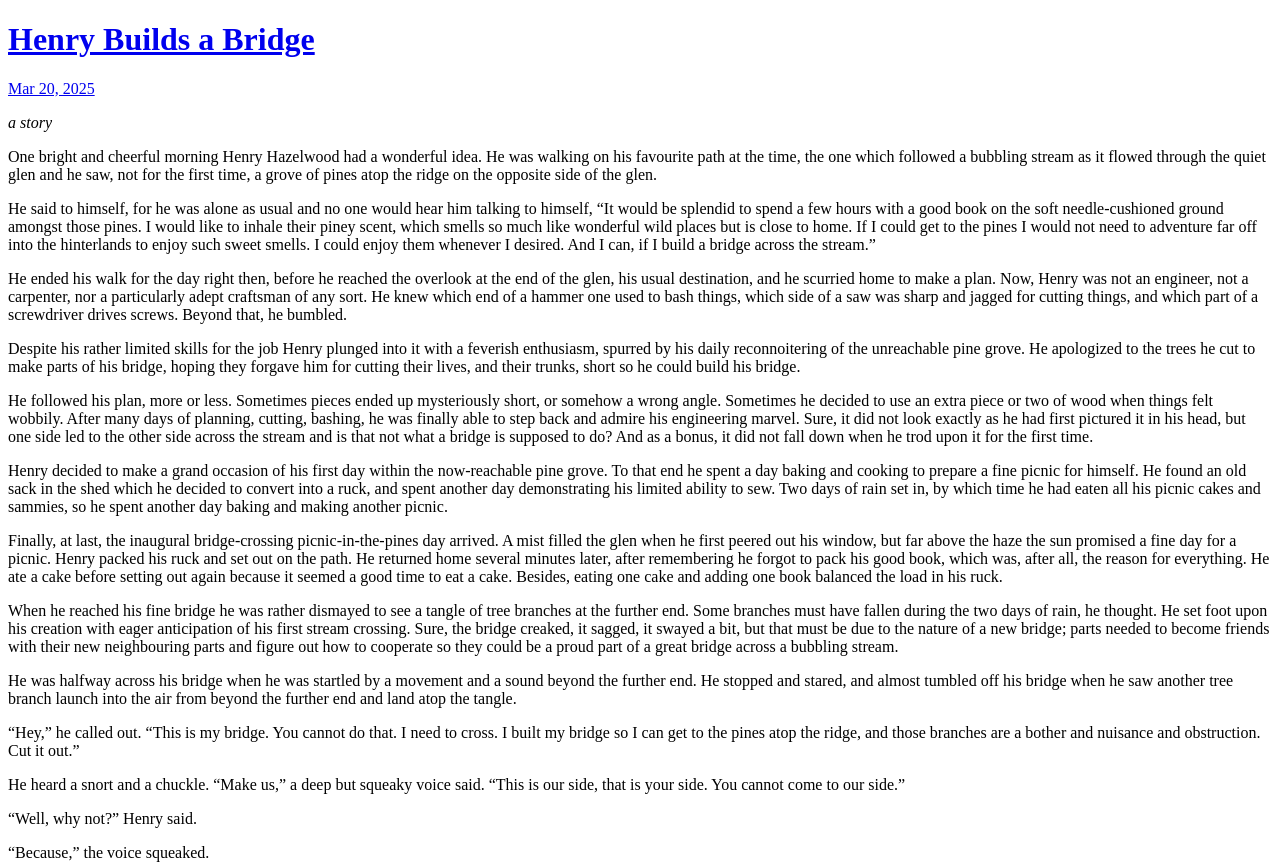
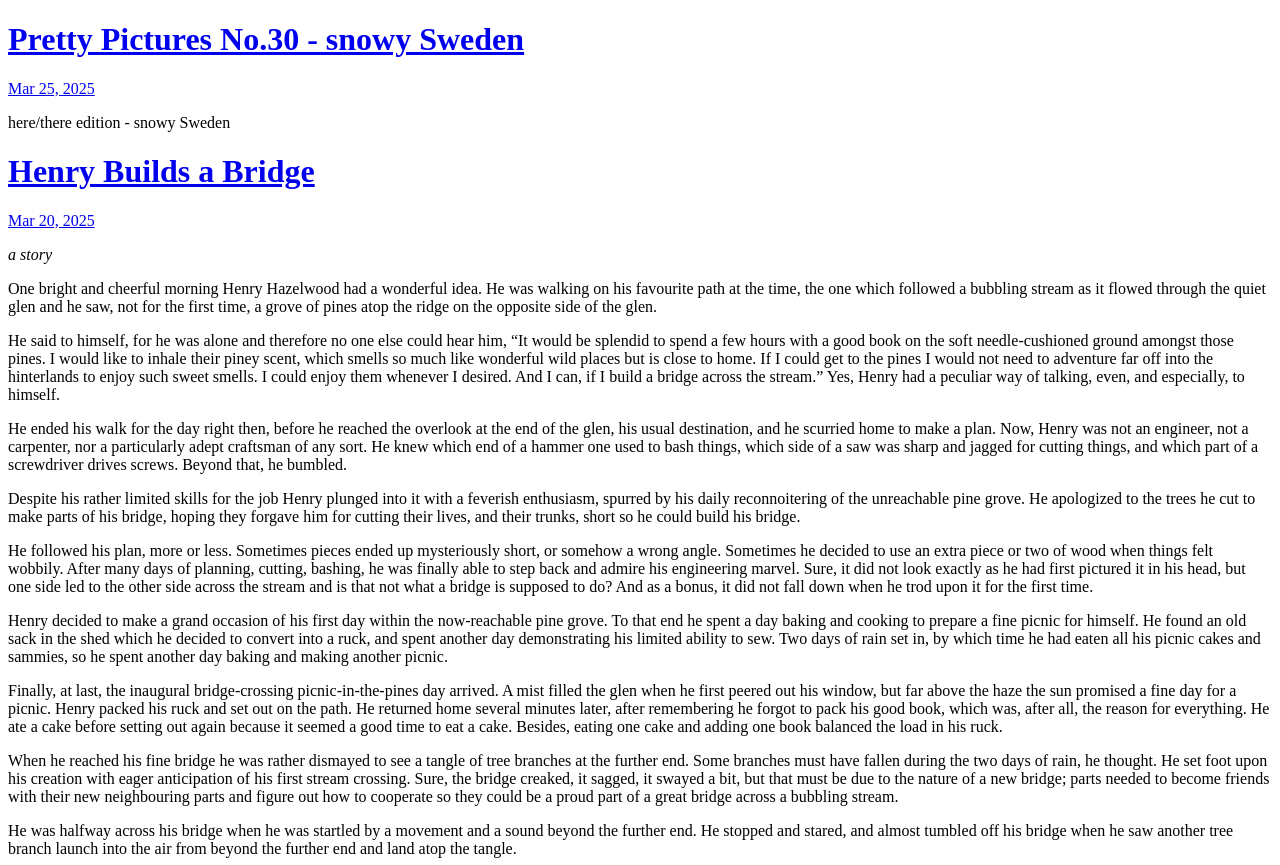
Before and after one commit to mry53/micro.blog, a plain HTML site: page index.html in a window 1280 px wide. Shown: the top 865 px of the page. Drawn offline with Linux system fonts and the light colour scheme.

Commit message:
Archiving from Micro.blog.

```diff
--- a/index.html
+++ b/index.html
@@ -24,6 +24,20 @@
 
 	  <div class="h-entry">
 
+			<h1><a href="https://mrywrites.micro.blog/2025/03/25/pretty-pictures-no-snowy-sweden.html">Pretty Pictures No.30 - snowy Sweden</a></h1>
+
+
+		<a href="https://mrywrites.micro.blog/2025/03/25/pretty-pictures-no-snowy-sweden.html" class="u-url"><time class="dt-published" datetime="2025-03-25 10:31:09 -0400">Mar 25, 2025</time></a>
+
+		<div class="e-content">
+			 <p>here/there edition - snowy Sweden</p>
+<!-- raw HTML omitted -->
+
+		</div>
+	  </div>
+
+	  <div class="h-entry">
+
 			<h1><a href="https://mrywrites.micro.blog/2025/03/20/henry-builds-a-bridge.html">Henry Builds a Bridge</a></h1>
 
 
@@ -32,7 +46,7 @@
 		<div class="e-content">
 			 <p><em>a story</em></p>
 <p>One bright and cheerful morning Henry Hazelwood had a wonderful idea. He was walking on his favourite path at the time, the one which followed a bubbling stream as it flowed through the quiet glen and he saw, not for the first time, a grove of pines atop the ridge on the opposite side of the glen.</p>
-<p>He said to himself, for he was alone as usual and no one would hear him talking to himself, &ldquo;It would be splendid to spend a few hours with a good book on the soft needle-cushioned ground amongst those pines. I would like to inhale their piney scent, which smells so much like wonderful wild places but is close to home. If I could get to the pines I would not need to adventure far off into the hinterlands to enjoy such sweet smells. I could enjoy them whenever I desired. And I can, if I build a bridge across the stream.&rdquo;</p>
+<p>He said to himself, for he was alone and therefore no one else could hear him, &ldquo;It would be splendid to spend a few hours with a good book on the soft needle-cushioned ground amongst those pines. I would like to inhale their piney scent, which smells so much like wonderful wild places but is close to home. If I could get to the pines I would not need to adventure far off into the hinterlands to enjoy such sweet smells. I could enjoy them whenever I desired. And I can, if I build a bridge across the stream.&rdquo; Yes, Henry had a peculiar way of talking, even, and especially, to himself.</p>
 <p>He ended his walk for the day right then, before he reached the overlook at the end of the glen, his usual destination, and he scurried home to make a plan. Now, Henry was not an engineer, not a carpenter, nor a particularly adept craftsman of any sort. He knew which end of a hammer one used to bash things, which side of a saw was sharp and jagged for cutting things, and which part of a screwdriver drives screws. Beyond that, he bumbled.</p>
 <p>Despite his rather limited skills for the job Henry plunged into it with a feverish enthusiasm, spurred by his daily reconnoitering of the unreachable pine grove. He apologized to the trees he cut to make parts of his bridge, hoping they forgave him for cutting their lives, and their trunks, short so he could build his bridge.</p>
 <p>He followed his plan, more or less. Sometimes pieces ended up mysteriously short, or somehow a wrong angle. Sometimes he decided to use an extra piece or two of wood when things felt wobbily. After many days of planning, cutting, bashing, he was finally able to step back and admire his engineering marvel. Sure, it did not look exactly as he had first pictured it in his head, but one side led to the other side across the stream and is that not what a bridge is supposed to do? And as a bonus, it did not fall down when he trod upon it for the first time.</p>
```
